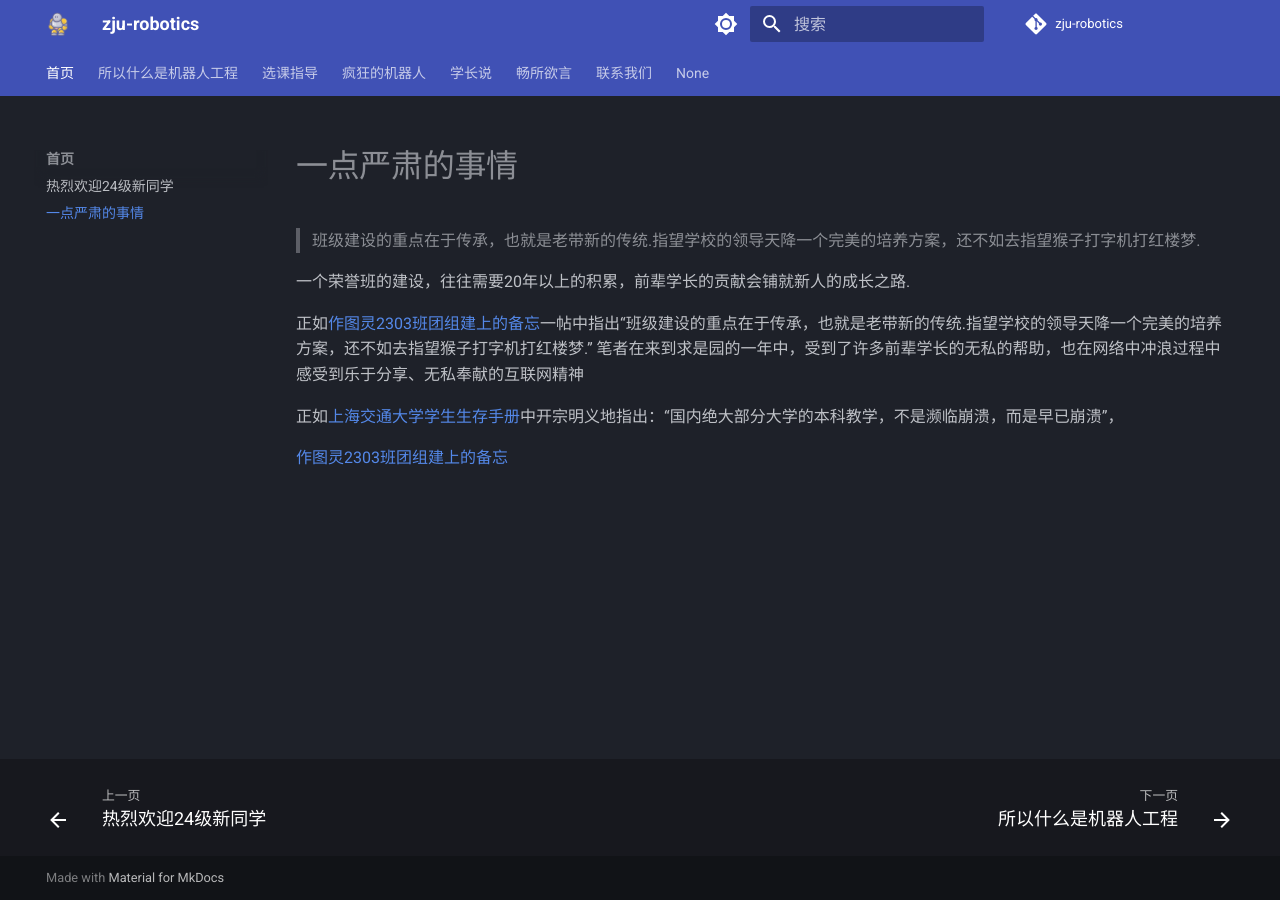
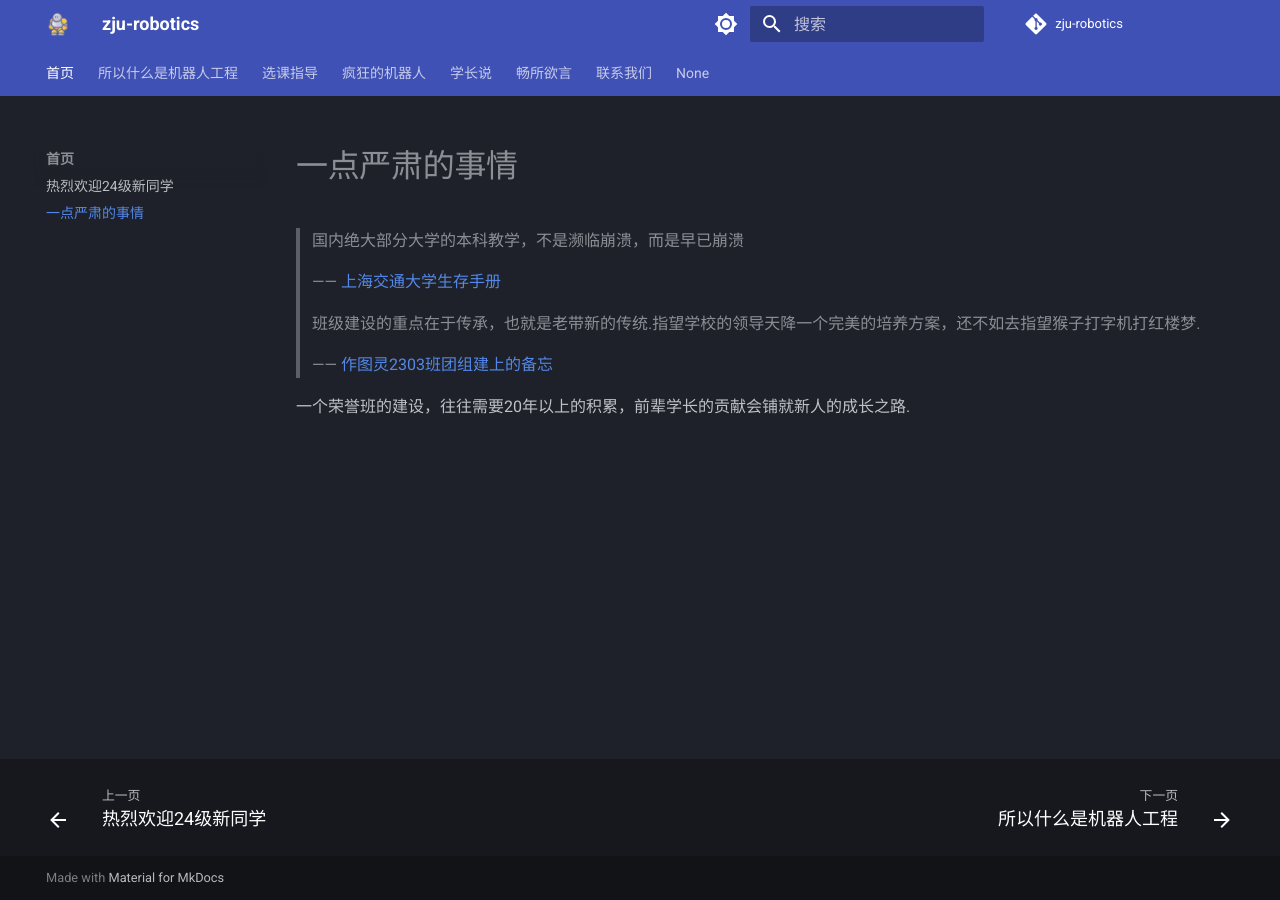
Before and after one commit to bclz19/zju-robotics, an MkDocs documentation site: the page built from docs/seriousthing.md, in a window 1280 px wide. Built offline with MkDocs 1.6.1 and Material for MkDocs 9.7.7, drawn with Linux system fonts in a browser that asks for light colours; comment, search, counter and statistics services are not loaded.

Commit message:
更新index和一点严肃的事情

```diff
--- a/docs/seriousthing.md
+++ b/docs/seriousthing.md
@@ -1,10 +1,15 @@
+
+> 国内绝大部分大学的本科教学，不是濒临崩溃，而是早已崩溃
+>
+> —— [上海交通大学生存手册](about_robotics/上海交通大学学生生存手册.pdf)
+
+
+
 
 > 班级建设的重点在于传承，也就是老带新的传统.指望学校的领导天降一个完美的培养方案，还不如去指望猴子打字机打红楼梦.
+>
+> —— [作图灵2303班团组建上的备忘](http://www-cc98-org-s.webvpn.zju.edu.cn:8001/topic/5680456)
+
+
 
 一个荣誉班的建设，往往需要20年以上的积累，前辈学长的贡献会铺就新人的成长之路.
-
-正如[作图灵2303班团组建上的备忘](http://www-cc98-org-s.webvpn.zju.edu.cn:8001/topic/5680456)一帖中指出“班级建设的重点在于传承，也就是老带新的传统.指望学校的领导天降一个完美的培养方案，还不如去指望猴子打字机打红楼梦.” 笔者在来到求是园的一年中，受到了许多前辈学长的无私的帮助，也在网络中冲浪过程中感受到乐于分享、无私奉献的互联网精神
-
-正如[上海交通大学学生生存手册](about_robotics/上海交通大学学生生存手册.pdf)中开宗明义地指出：“国内绝大部分大学的本科教学，不是濒临崩溃，而是早已崩溃”，
-
-[作图灵2303班团组建上的备忘](http://www-cc98-org-s.webvpn.zju.edu.cn:8001/topic/5680456)
```
Also changed, not shown: docs/crazy_robotics.md (+1 -1 lines), docs/index.md (+1 -0 lines).
